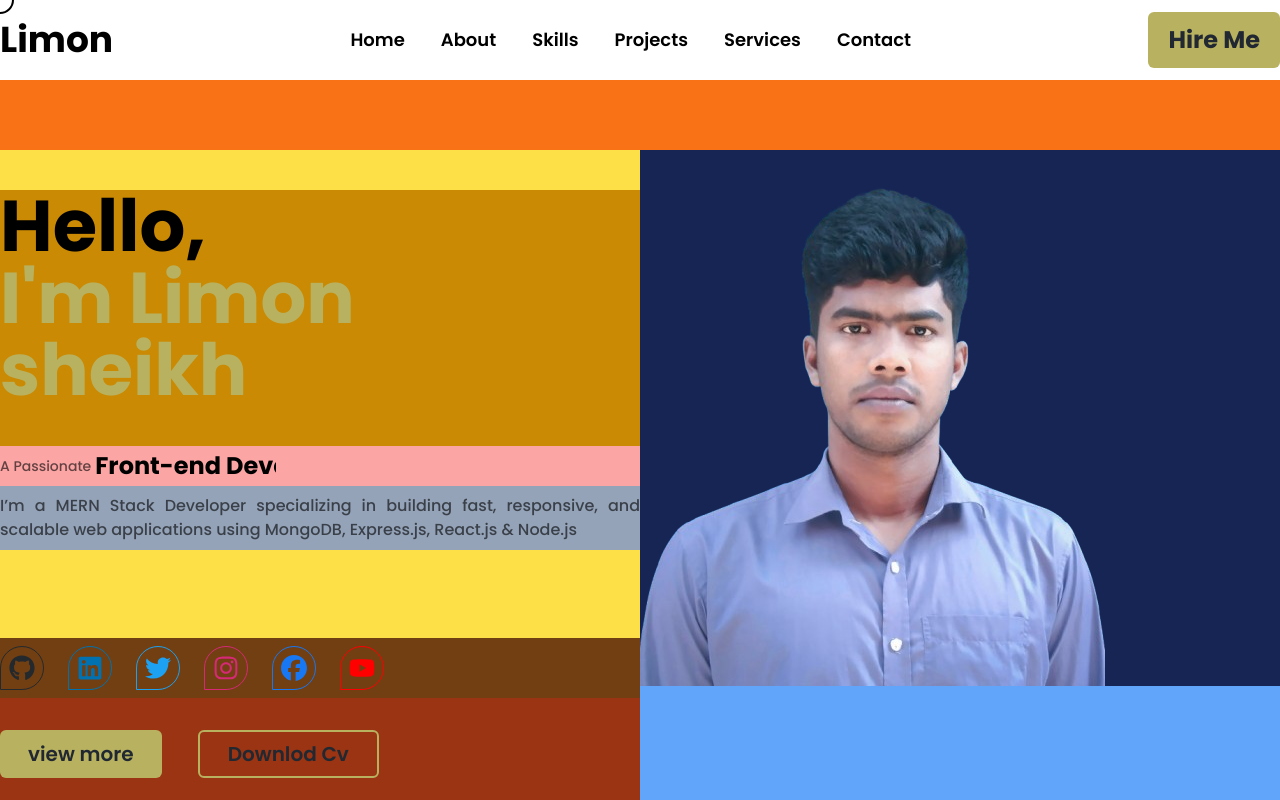
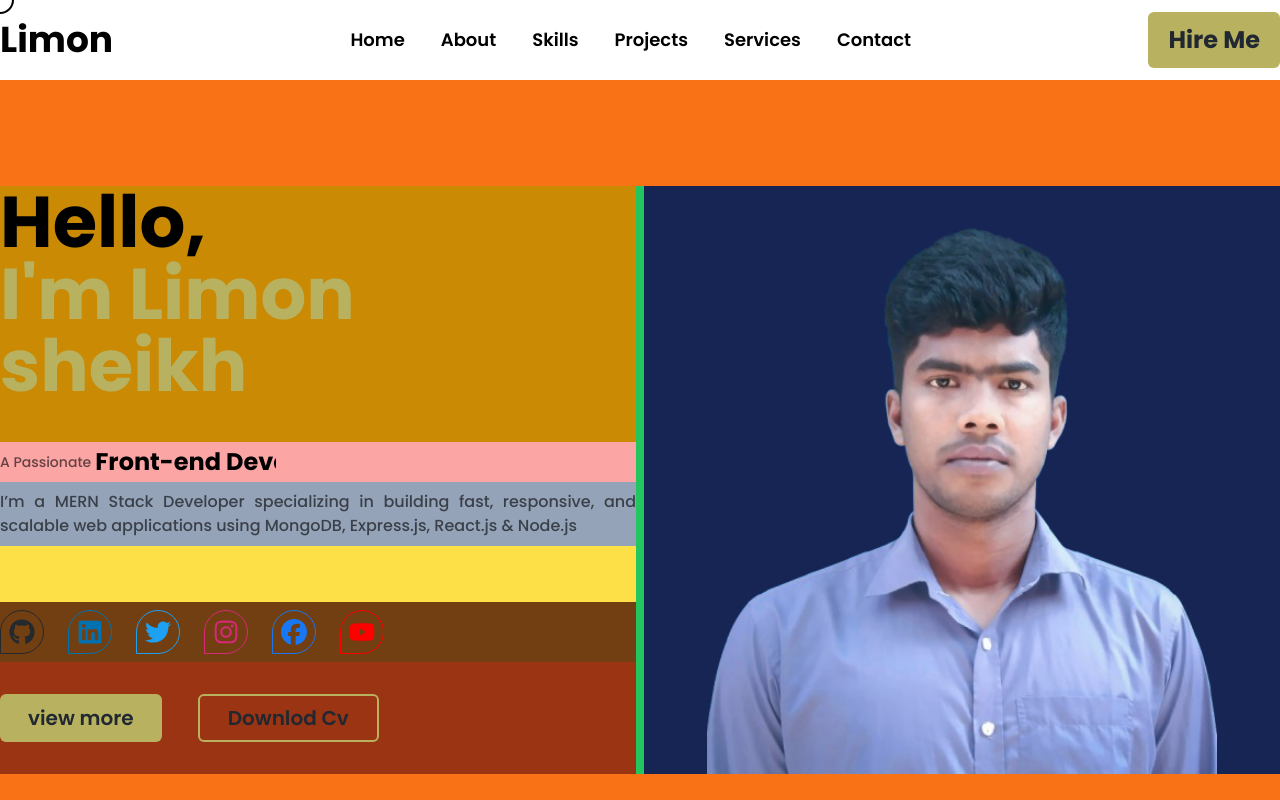
Before and after one commit to Limon-sheikh/My-portfolio, a React (Vite) app in the folder my-website/: page / in a window 1280 px wide. Shown: the top 800 px of the page. Built offline with nearby package versions, Linux system fonts and the light colour scheme.

Commit message:
some change

```diff
--- a/my-website/src/pages/Hero.jsx
+++ b/my-website/src/pages/Hero.jsx
@@ -8,8 +8,8 @@ const Home = () => {
   return (
     <section id="hero" className="min-h-[calc(100vh)] lg:flex lg:items-center overflow-hidden md:bg-orange-500">
       <div className="container mx-auto    md:bg-pink-400">
-        <div id="wraper" className="px-5 md:px-0 md:grid md:grid-cols-12    md:bg-green-500 ">
-          <div className="pt-10 flex flex-col md:col-span-6      md:bg-yellow-300 ">
+        <div id="wraper" className="px-5 md:px-0 md:grid md:grid-cols-12 lg:gap-2   md:bg-green-500 ">
+          <div className="pt-10 md:pt-0 flex flex-col md:col-span-6      md:bg-yellow-300 ">
             <div className="md:bg-yellow-600 ">
               <h1 className="text-[12vw] sm:text-[10vw] md:text-6xl lg:text-7xl font-bold leading-tight ">
                 {hello} <br />
@@ -31,7 +31,7 @@ const Home = () => {
               </div>
             </div>
 
-            <div className="mt-[11vh] md:bg-yellow-900 ">
+            <div className="mt-[11vh] lg:mt-14 md:bg-yellow-900 ">
               <div className="grid grid-flow-col justify-between md:justify-start md:gap-6 py-2">
                 {socials.map((social, index) => (
                   <a key={index} href={social.link} target="_blank"
@@ -65,8 +65,8 @@ const Home = () => {
           </div>
 
           <div className="hidden md:block md:col-span-6   bg-blue-400">
-            <div className=" lg:bg-blue-950">
-              <img src={image} alt="hero image" className=" " />
+            <div className="lg:h-full lg:flex lg:justify-center lg:bg-blue-950">
+              <img src={image} alt="hero image" className="" />
             </div>
           </div>
         </div>
```
